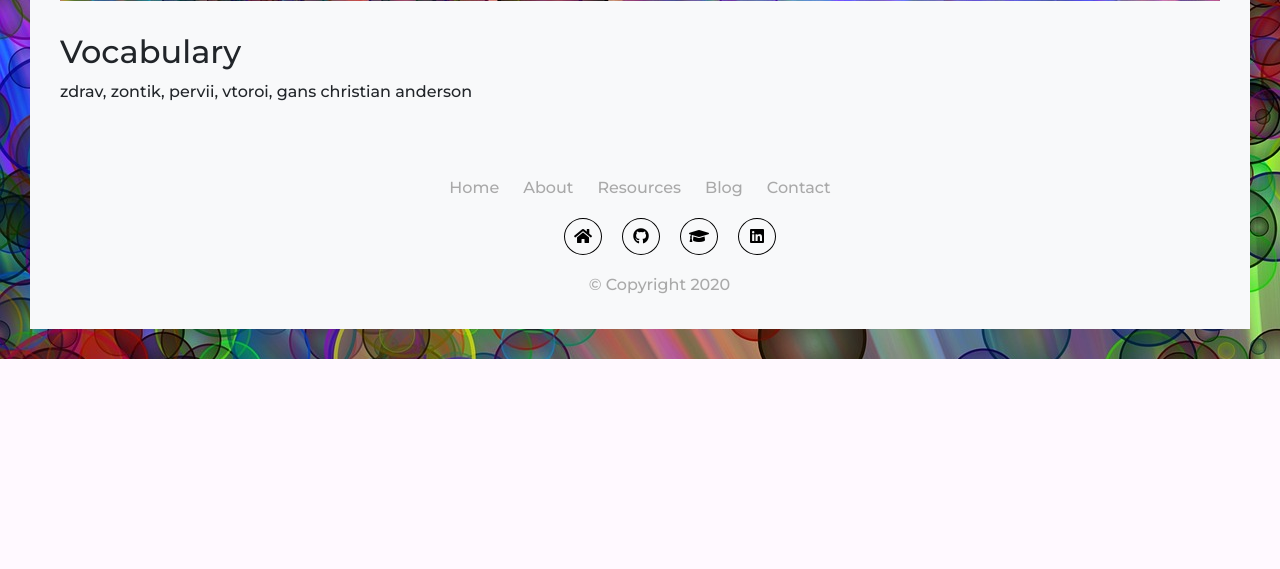
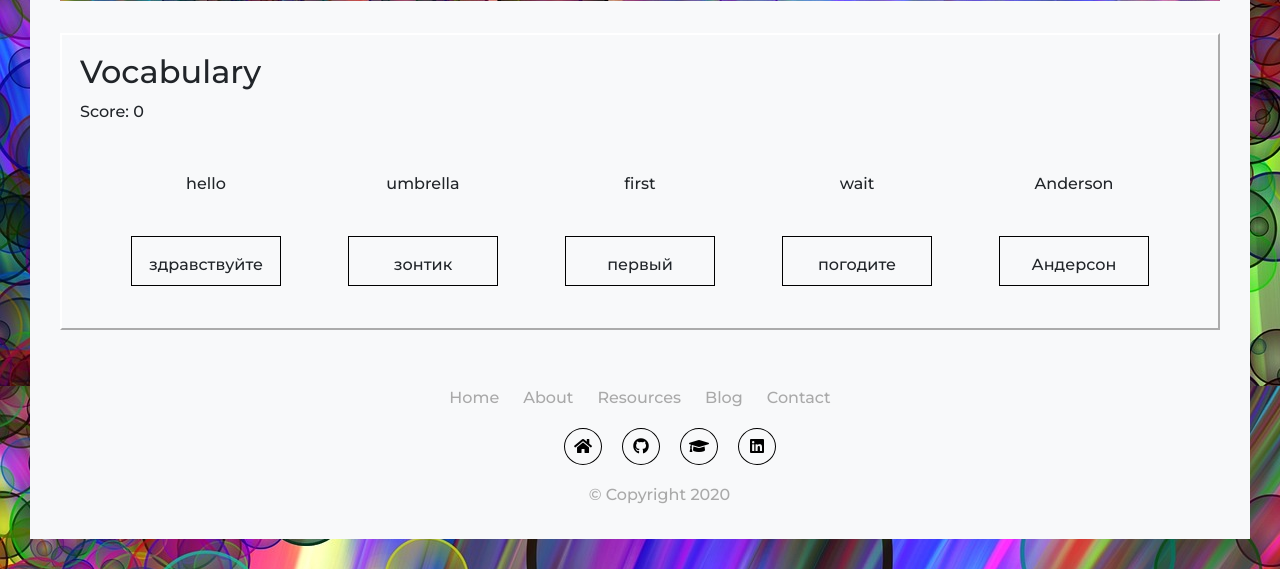
Before and after one commit to a-garey/skazka, a Django app: page / in a window 1280 px wide. Shown: the part 894-1463 px from the top of the page. Before the commit the page ends 1253 px from the top, so only its background shows below. Run offline with Django 3.2, Linux system fonts and the light colour scheme; some libraries are stand-ins or nearby versions.

Commit message:
Drag n drop functionality

```diff
--- /dev/null
+++ b/skazka_proj/skazka_app/static/css/game.css
@@ -0,0 +1,37 @@
+.vocab-box {
+    padding: 18px;
+    border: 2px solid white;
+    border-style: outset;
+}
+
+.board {
+    display: flex;
+    flex-direction: row;
+    flex-wrap: wrap;
+    justify-content: space-evenly;
+}
+
+.break {
+    flex-basis: 100%;
+    height: 0;
+}
+
+.box001 {
+    width: 150px;
+    height: 30px;
+    margin: 16px;
+    padding: 16px;
+    padding-bottom: 32px;
+    border: 1px solid black;
+    text-align: center;
+}
+
+.box002 {
+    width: 150px;
+    height: 30px;
+    margin: 16px;
+    padding: 16px;
+    padding-bottom: 32px;
+    /* border: 1px dashed white; */
+    text-align: center;
+}
--- a/skazka_proj/skazka_app/templates/skazka_app/head.html
+++ b/skazka_proj/skazka_app/templates/skazka_app/head.html
@@ -9,4 +9,7 @@
     <link href="https://fonts.googleapis.com/css2?family=Amatic+SC:wght@400;700&family=Gochi+Hand&family=Montserrat:ital,wght@0,300;0,500;0,600;1,300;1,500;1,600&display=swap" rel="stylesheet">
     <link rel="stylesheet" href="https://use.fontawesome.com/releases/v5.15.1/css/all.css" integrity="sha384-vp86vTRFVJgpjF9jiIGPEEqYqlDwgyBgEF109VFjmqGmIY/Y4HV4d3Gp2irVfcrp" crossorigin="anonymous">
     <link rel="stylesheet" href="{% static 'css/style.css' %}" id="theme-stylesheet">
+    <link rel="stylesheet" href="{% static 'css/game.css' %}" id="game-stylesheet">
+    <script src="https://unpkg.com/vue@next"></script>
+    <script src="static/scripts/components.js"></script>
 </head>
--- a/skazka_proj/skazka_app/templates/skazka_app/index.html
+++ b/skazka_proj/skazka_app/templates/skazka_app/index.html
@@ -28,13 +28,144 @@
         </div>
     </div>
 
-    <div class=vocab>
 
-        <h2>Vocabulary</h2>
-        <p>zdrav, zontik, pervii, vtoroi, gans christian anderson   </p>
+    <div class="vocab-box">
+
+        <div class="info">
+            <h2>Vocabulary</h2>
+            <p>Score: <text id="score001">0</text></p>
+        </div>
+
+        <div class="board">
+
+            <div class="box002" ondrop="drop001(event)">
+                <text ondragstart="dragStart001(event)" draggable="true" id="target001">hello</text>
+            </div>
+
+            <div class="box002" ondrop="drop002(event)">
+                <text ondragstart="dragStart002(event)" draggable="true" id="target002">umbrella</text>
+            </div>
+
+            <div class="box002" ondrop="drop003(event)">
+                <text ondragstart="dragStart003(event)" draggable="true" id="target003">first</text>
+            </div>
+
+            <div class="box002" ondrop="drop004(event)">
+                <text ondragstart="dragStart004(event)" draggable="true" id="target004">wait</text>
+            </div>
+
+            <div class="box002" ondrop="drop005(event)">
+                <text ondragstart="dragStart005(event)" draggable="true" id="target005">Anderson</text>
+            </div> <div class="break"></div>
+
+            <div class="box001" ondrop="drop006(event)" ondragover="allowDrop001(event)" id="place001">здравствуйте</div>
+
+            <div class="box001" ondrop="drop007(event)" ondragover="allowDrop002(event)" id="place002">зонтик</div>
+
+            <div class="box001" ondrop="drop008(event)" ondragover="allowDrop003(event)" id="place003">первый</div>
+
+            <div class="box001" ondrop="drop009(event)" ondragover="allowDrop004(event)" id="place004">погодите</div>
+
+            <div class="box001" ondrop="drop010(event)" ondragover="allowDrop005(event)" id="place005">Андерсон</div>
+        </div>
+        <div id="result">
+            <h4></h4>
+        </div>
 
     </div>
-
 </div>
 
+<script>
+    var x = 0;
+    x++
+
+
+    function dragStart001(event) {
+        event.dataTransfer.setData("choice001", event.target.id);
+    }
+
+    function dragStart002(event) {
+        event.dataTransfer.setData("choice002", event.target.id);
+    }
+
+    function dragStart003(event) {
+        event.dataTransfer.setData("choice003", event.target.id);
+    }
+
+    function dragStart004(event) {
+        event.dataTransfer.setData("choice004", event.target.id);
+    }
+
+    function dragStart005(event) {
+        event.dataTransfer.setData("choice005", event.target.id);
+    }
+
+    function allowDrop001(event) {
+        event.preventDefault();
+    }
+
+    function allowDrop002(event) {
+        event.preventDefault();
+    }
+
+    function allowDrop003(event) {
+        event.preventDefault();
+    }
+
+    function allowDrop004(event) {
+        event.preventDefault();
+    }
+
+    function allowDrop005(event) {
+        event.preventDefault();
+    }
+
+    function drop006(event) {
+        let data = event.dataTransfer.getData("choice001");
+        event.target.appendChild(document.getElementById(data));
+    score001.innerHTML = x++;
+        place001.innerHTML = "hello";
+    }
+
+    function drop007(event) {
+        let data = event.dataTransfer.getData("choice002");
+        event.target.appendChild(document.getElementById(data));
+    score001.innerHTML = x++;
+        place002.innerHTML = "umbrella";
+    }
+
+    function drop008(event) {
+        let data = event.dataTransfer.getData("choice003");
+        event.target.appendChild(document.getElementById(data));
+    score001.innerHTML = x++;
+        place003.innerHTML = "first";
+    }
+
+    function drop009(event) {
+        let data = event.dataTransfer.getData("choice004");
+        event.target.appendChild(document.getElementById(data));
+    score001.innerHTML = x++;
+        place004.innerHTML = "wait";
+    }
+
+    function drop010(event) {
+        let data = event.dataTransfer.getData("choice005");
+        event.target.appendChild(document.getElementById(data));
+    score001.innerHTML = x++;
+        place005.innerHTML = "Anderson";
+    }
+
+
+
+</script>
+
 {% endblock %}
+
+    {% comment %} <script>
+        const vocab0 = new Vue({
+            el: '#vocab0',
+            data: {
+                words: [здравствуйте]
+            }
+        })
+    </script> {% endcomment %}
```
Also changed, not shown: skazka_proj/skazka_app/static/css/style.css (line endings or trailing spaces), skazka_proj/skazka_app/static/scripts/components.js (added).
